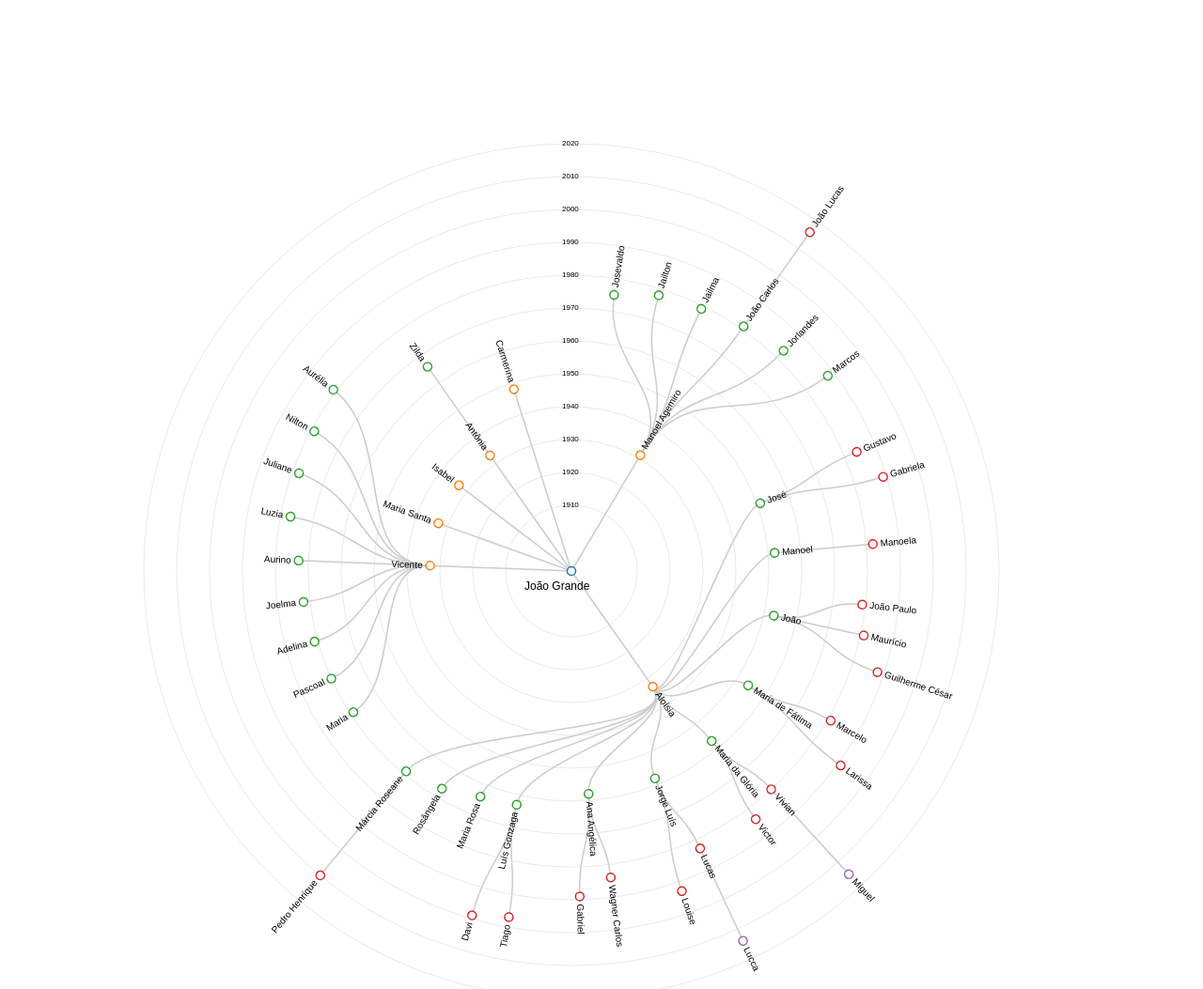
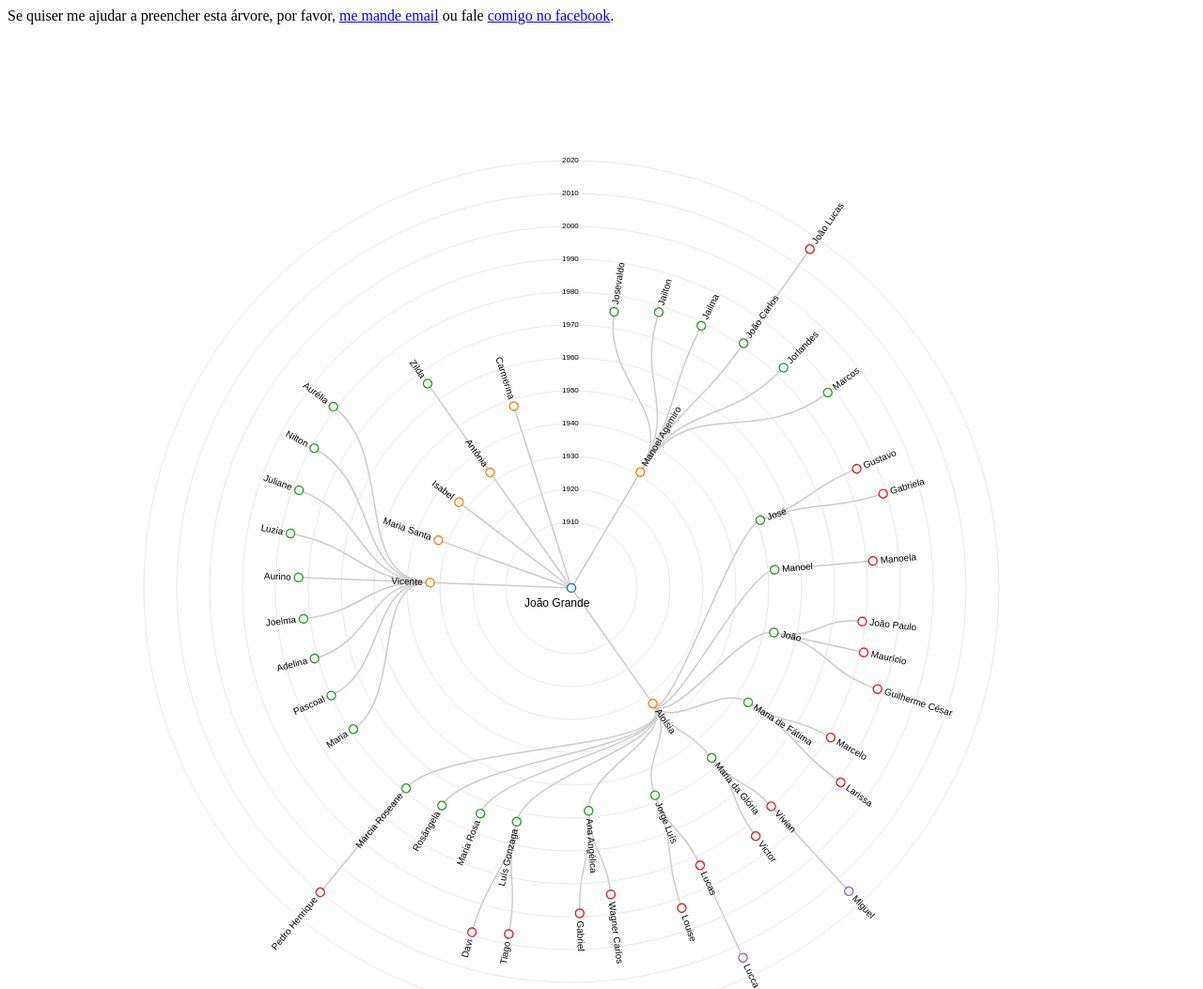
Before and after one commit to mauriciovieira/arvore-genealogica, a plain HTML site: page circles/joao_grande.html in a window 1280 px wide. Shown: the top 1053 px of the page at 94% size. Drawn offline with nearby package versions, Linux system fonts and the light colour scheme.

Commit message:
Add notice

```diff
--- a/circles/joao_grande.html
+++ b/circles/joao_grande.html
@@ -36,6 +36,9 @@
 
 </style>
 <body>
+  Se quiser me ajudar a preencher esta árvore, por favor,
+  <a href="mailto:arvore@mauriciovieria.net">me mande email</a> ou fale <a href="http://facebook.com/mbcvieira">comigo no facebook</a>.
+
 <script src="https://cdnjs.cloudflare.com/ajax/libs/d3/3.5.5/d3.min.js"></script>
 <script>
 
```
